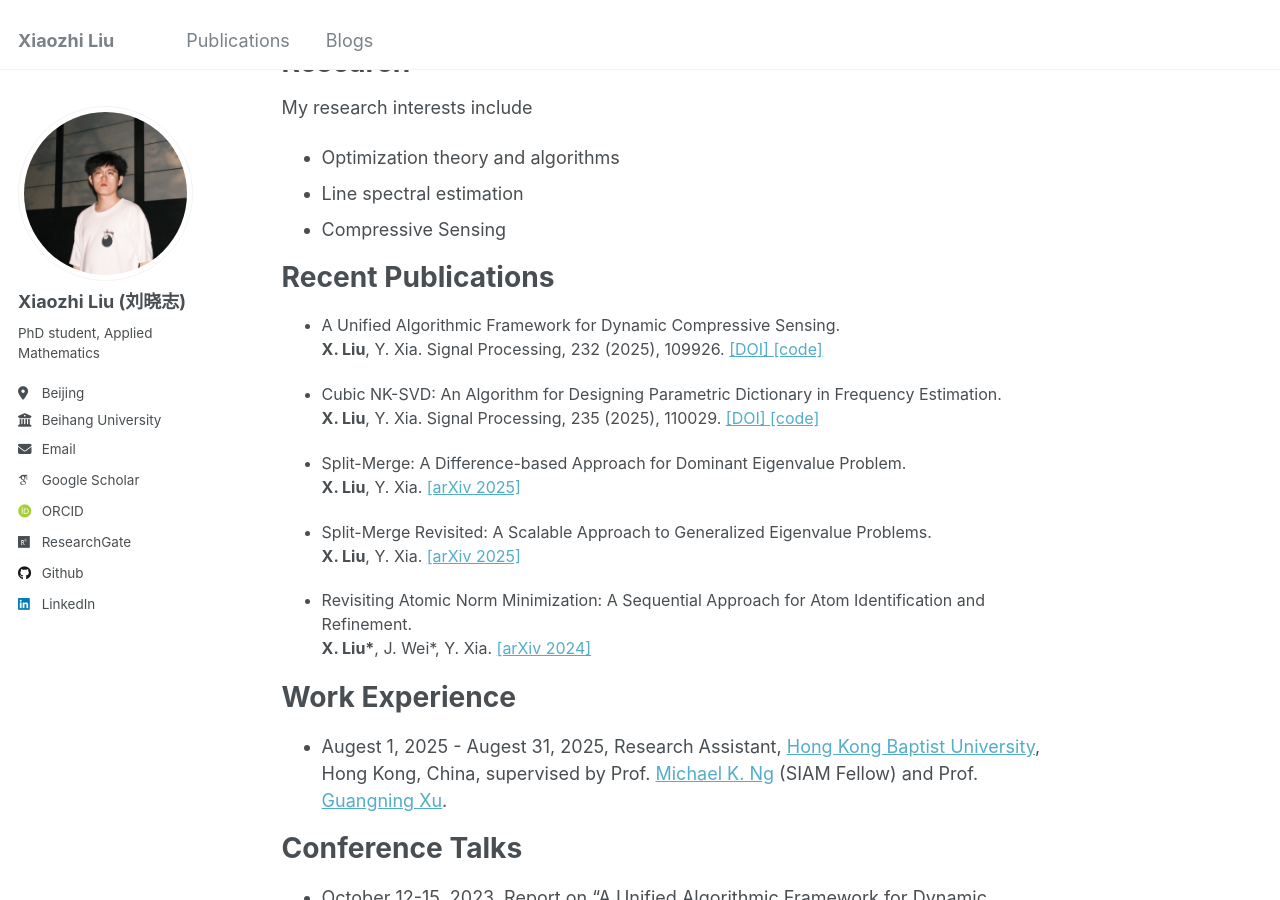
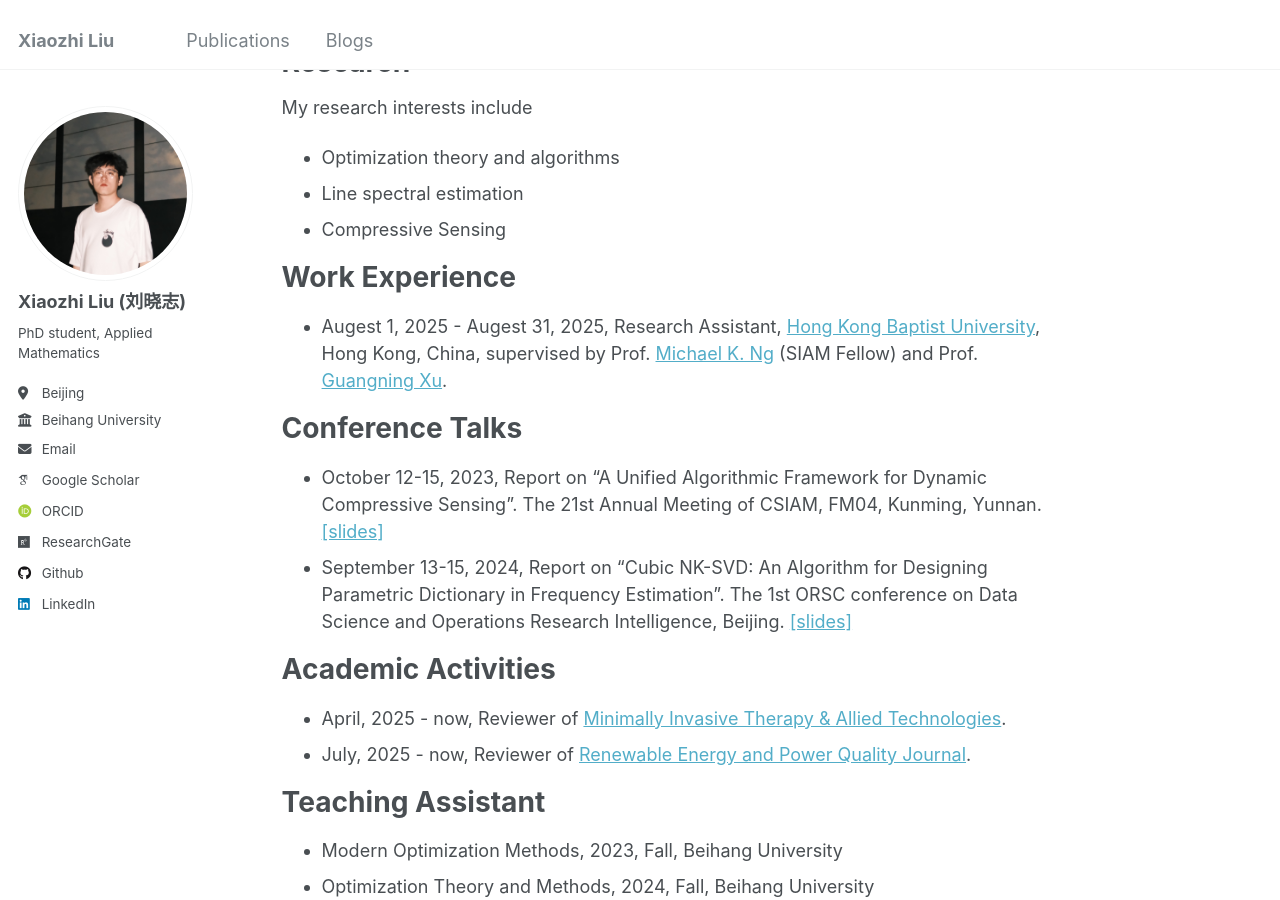
Before and after one commit to xzliu-opt/xzliu-opt.github.io, a Jekyll site: the page built from _pages/about.md, in a window 1280 px wide and 900 px high, scrolled down 399 px. Built offline with Jekyll 4.4.1, drawn with Linux system fonts in a browser that asks for light colours; some web fonts are replaced.

Commit message:
Update about.md

```diff
--- a/_pages/about.md
+++ b/_pages/about.md
@@ -12,7 +12,6 @@ redirect_from:
 - Currently, I am pursuing a Ph.D. degree in the [School of Mathematical Sciences](https://math.buaa.edu.cn/) and the [Shen Yuan Honors College](https://hc.buaa.edu.cn/) at [Beihang University](https://www.buaa.edu.cn/), Beijing, China, under the supervision of Prof. [Yong Xia](https://math.buaa.edu.cn/szdw1/azcck/js/xy.htm).
 - I am also a visiting Ph.D. student at [INMA/ICTEAM, UCLouvain](https://www.uclouvain.be/en/research-institutes/icteam/inma), Belgium, supported by the [China Scholarship Council (CSC)](https://www.chinesescholarshipcouncil.com/), for a one-year research visit (Oct. 2025 – Oct. 2026), advised by Prof. [Geovani N. Grapiglia](https://scholar.google.com/citations?hl=pt-BR&user=PwH5lDEAAAAJ&view_op=list_works&sortby=pubdate).
 
-
 Research
 ======
 My research interests include
@@ -20,33 +19,9 @@ My research interests include
 - Line spectral estimation
 - Compressive Sensing
 
-Recent Publications
-======
-
-<ul>
-<font size="3">
-<li><p> A Unified Algorithmic Framework for Dynamic Compressive Sensing. <br />
- <b>X. Liu</b>, Y. Xia. Signal Processing, 232 (2025), 109926. <a href="https://doi.org/10.1016/j.sigpro.2025.109926">[DOI] </a> <a href="https://github.com/xzliu-opt/PLAY-CS">[code]  </a>
-</p></li>
-<li><p> Cubic NK-SVD: An Algorithm for Designing Parametric Dictionary in Frequency Estimation. <br />
- <b>X. Liu</b>, Y. Xia. Signal Processing, 235 (2025), 110029. <a href="https://doi.org/10.1016/j.sigpro.2025.110029">[DOI] </a> <a href="https://github.com/xzliu-opt/Cubic-NK-SVD">[code]  </a>
-</p></li>
-<li><p> Split-Merge: A Difference-based Approach for Dominant Eigenvalue Problem. <br />
- <b>X. Liu</b>, Y. Xia. <a href="https://arxiv.org/abs/2501.15131">[arXiv 2025]  </a>
-</p></li>
-<li><p> Split-Merge Revisited: A Scalable Approach to Generalized Eigenvalue Problems. <br />
- <b>X. Liu</b>, Y. Xia. <a href="https://arxiv.org/abs/2507.02389">[arXiv 2025]  </a>
-</p></li>
-<li><p> Revisiting Atomic Norm Minimization: A Sequential Approach for Atom Identification and Refinement. <br />
- <b>X. Liu*</b>, J. Wei*, Y. Xia. <a href="https://arxiv.org/abs/2411.08459">[arXiv 2024] </a>
-</p></li>
-</font>
-</ul>
-
 Work Experience
 ======
 - Augest 1, 2025 - Augest 31, 2025, Research Assistant, [Hong Kong Baptist University](https://www.hkbu.edu.hk/en.html), Hong Kong, China, supervised by Prof. [Michael K. Ng](https://www.math.hkbu.edu.hk/~mng/) (SIAM Fellow) and Prof. [Guangning Xu](https://xuguangning1218.github.io/).
-
 
 Conference Talks
 ======
```
